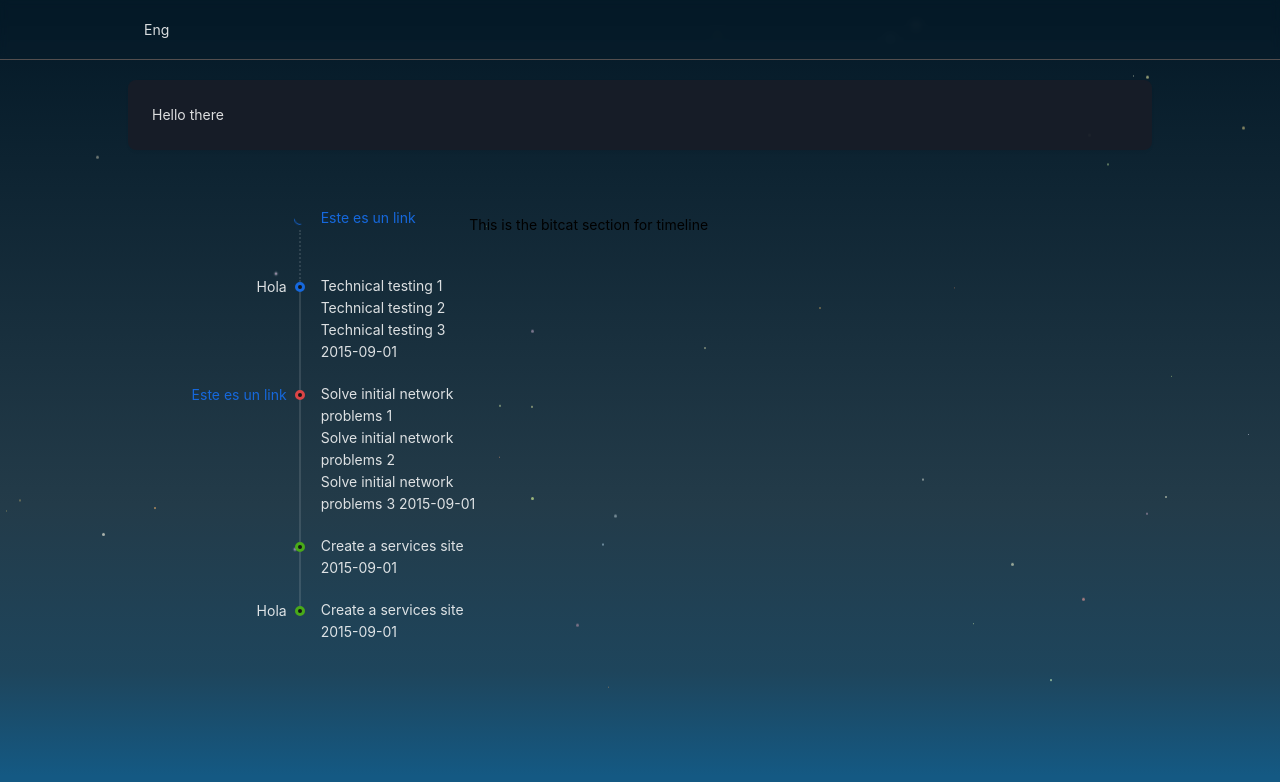
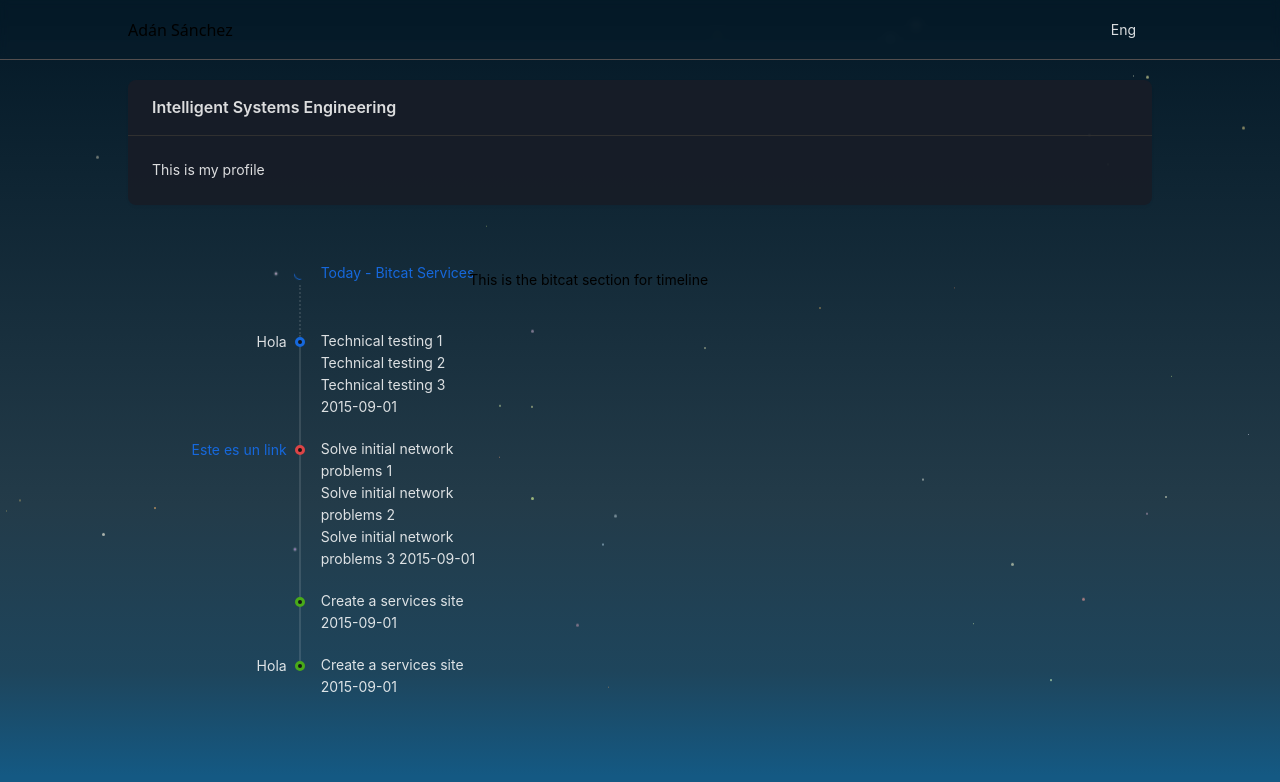
Before and after one commit to DEadMan10sds/Portfolio-Front, a React (Vite) app: page / in a window 1280 px wide. Shown: the top 782 px of the page. Built offline with nearby package versions, Linux system fonts and the light colour scheme.

Commit message:
ADD: Language translations json

```diff
--- a/src/App.jsx
+++ b/src/App.jsx
@@ -9,20 +9,16 @@ import { Certificates } from "./components/Carousel/Carousel";
 import i18n from "i18next";
 import { initReactI18next } from "react-i18next";
 import { Outlet } from "react-router-dom";
+import engTranslation from "./translations/en.json";
+import esTranslation from "./translations/es.json";
 
 i18n.use(initReactI18next).init({
   resources: {
     en: {
-      translation: {
-        title: "Hello there",
-        language_menu: "Eng",
-      },
+      translation: engTranslation,
     },
     es: {
-      translation: {
-        title: "Hola mundo",
-        language_menu: "Es",
-      },
+      translation: esTranslation,
     },
   },
   lng: "en",
--- /dev/null
+++ b/src/components/Language/LanguageSelector.jsx
@@ -0,0 +1,35 @@
+import { Button, Dropdown } from "antd";
+import { useTranslation } from "react-i18next";
+
+export const LanguageSelector = () => {
+  const { t, i18n } = useTranslation();
+
+  const changeLanguageHandler = (lang) => {
+    return () => i18n.changeLanguage(lang);
+  };
+
+  return (
+    <Dropdown
+      arrow
+      trigger={["click"]}
+      menu={{
+        items: [
+          {
+            key: "1",
+            label: <p onClick={changeLanguageHandler("en")}>En</p>,
+          },
+          {
+            key: "2",
+            label: <p onClick={changeLanguageHandler("es")}>Es</p>,
+          },
+        ],
+      }}
+    >
+      <a onClick={(e) => e.preventDefault()}>
+        <Button color="default" variant="text">
+          {t("language_menu")}
+        </Button>
+      </a>
+    </Dropdown>
+  );
+};
--- a/src/components/Navbar/Navbar.jsx
+++ b/src/components/Navbar/Navbar.jsx
@@ -1,42 +1,11 @@
-import { DownOutlined, SmileOutlined } from "@ant-design/icons";
-import { Button, Dropdown, Space } from "antd";
-import { useTranslation } from "react-i18next";
+import { LanguageSelector } from "../Language/LanguageSelector";
 
 export const Navbar = () => {
-  const { t, i18n } = useTranslation();
-
-  const changeLanguageHandler = (lang) => {
-    return () => {
-      console.log(lang);
-      i18n.changeLanguage(lang);
-    };
-  };
-
   return (
     <nav className="w-full h-15 mb-5 flex items-center justify-center backdrop-blur-xs border-[#534e4e] border-solid border-b">
-      <div className="w-[80%]">
-        <Dropdown
-          arrow
-          trigger={["click"]}
-          menu={{
-            items: [
-              {
-                key: "1",
-                label: <p onClick={changeLanguageHandler("en")}>En</p>,
-              },
-              {
-                key: "2",
-                label: <p onClick={changeLanguageHandler("es")}>Es</p>,
-              },
-            ],
-          }}
-        >
-          <a onClick={(e) => e.preventDefault()}>
-            <Button color="default" variant="text">
-              {t("language_menu")}
-            </Button>
-          </a>
-        </Dropdown>
+      <div className="w-[80%] flex items-center justify-between">
+        <h1>Adán Sánchez</h1>
+        <LanguageSelector />
       </div>
     </nav>
   );
--- a/src/components/Profile/Profile.jsx
+++ b/src/components/Profile/Profile.jsx
@@ -6,13 +6,14 @@ export const Profile = () => {
 
   return (
     <Card
+      title={t("title")}
       variant="borderless"
       style={{
         margin: "0 0 4rem 0",
         backgroundColor: "#181d28f2",
       }}
     >
-      {t("title")}
+      {t("profile")}
     </Card>
   );
 };
--- a/src/components/TimeLine/TimeLine.jsx
+++ b/src/components/TimeLine/TimeLine.jsx
@@ -1,11 +1,15 @@
 import React from "react";
 import { Timeline } from "antd";
 import { Link } from "react-router-dom";
+import { useTranslation } from "react-i18next";
 
-const TimeLine = () => (
+const TimeLine = () => {
+  const { t } = useTranslation();
+
+  return (
     <Timeline
       mode="left"
-    pending={<Link to="/">Este es un link</Link>}
+      pending={<Link to="/">{t("actual_job")}</Link>}
       reverse
       items={[
         {
@@ -41,4 +45,6 @@ const TimeLine = () => (
       ]}
     />
   );
+};
+
 export default TimeLine;
--- /dev/null
+++ b/src/translations/en.json
@@ -0,0 +1,6 @@
+{
+  "title": "Intelligent Systems Engineering",
+  "language_menu": "Eng",
+  "actual_job": "Today - Bitcat Services",
+  "profile": "This is my profile"
+}
--- /dev/null
+++ b/src/translations/es.json
@@ -0,0 +1,6 @@
+{
+  "title": "Ingeniero en Sistemas Inteligentes",
+  "language_menu": "Es",
+  "actual_job": "Actualidad - Bitcat Services",
+  "profile": "Soy un Ingeniero en Sistemas Inteligentes, centrado en desarrollo web backend y algoritmia, me apasiona la lógica de programación "
+}
```
Lines whose indentation alone changed are shown as unchanged.
